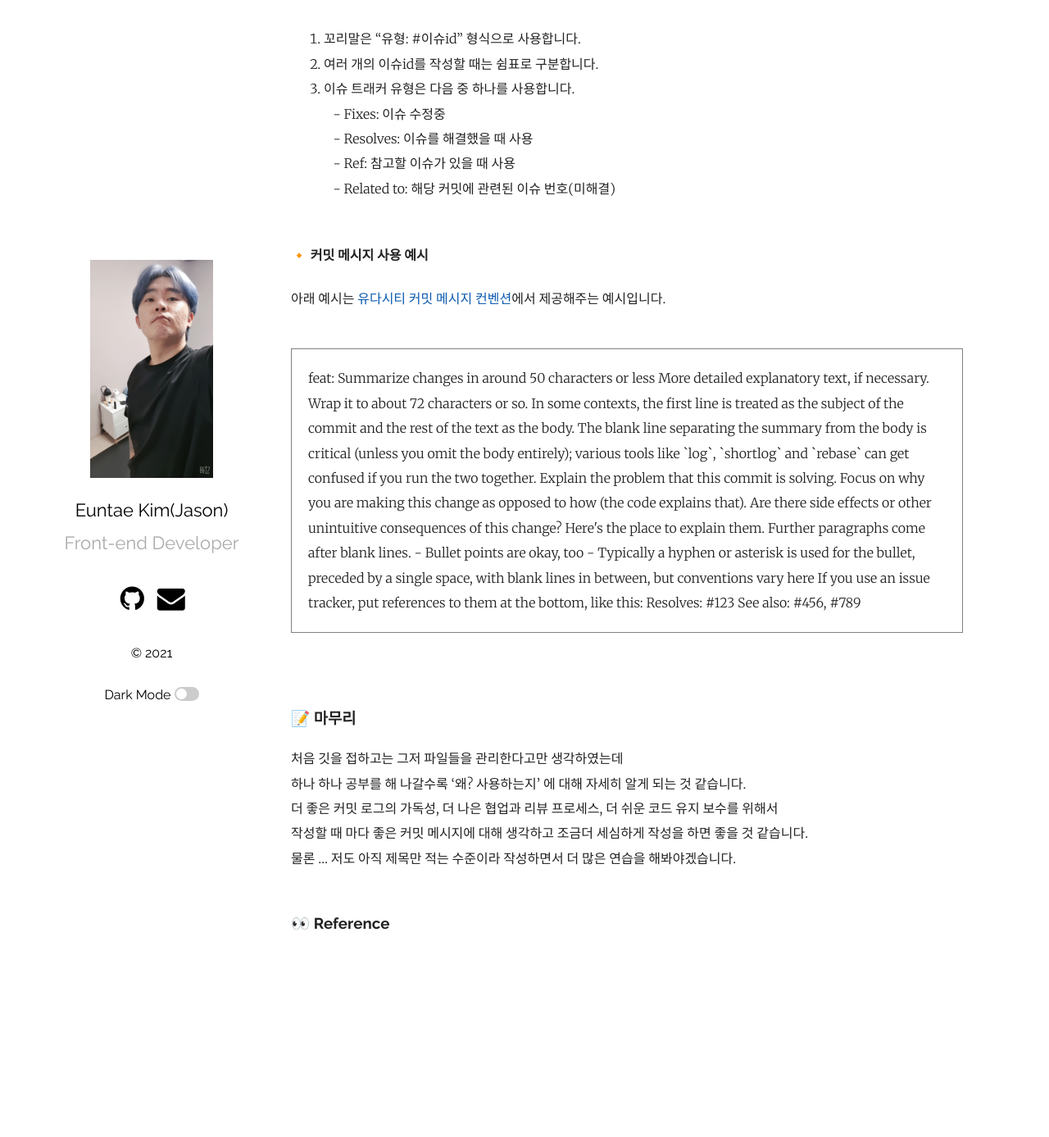
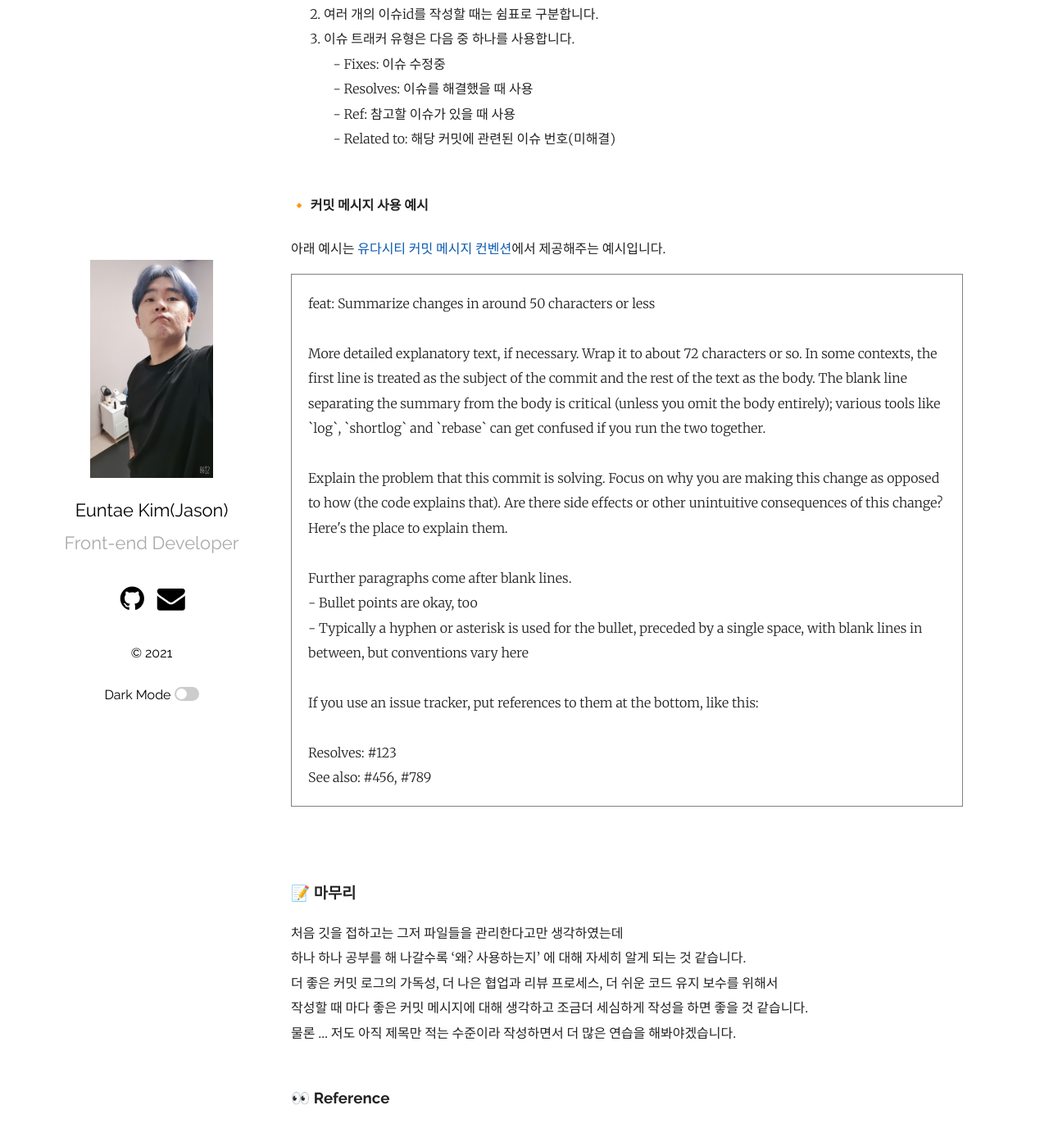
Before and after one commit to hurima90-kim/hurima90-kim.github.io, a Jekyll site: the page built from _posts/2021-07-28-깃커밋컨벤션.markdown, in a window 1280 px wide and 1400 px high, scrolled down 2017 px. Shown: the top 1387 px of the window at 82% size. Built offline with Jekyll 4.4.1, drawn with Linux system fonts in a browser that asks for light colours; before the commit the page ends 3204 px from its top, so only the background shows below that.

```diff
--- a/_posts/2021-07-28-깃커밋컨벤션.markdown
+++ b/_posts/2021-07-28-깃커밋컨벤션.markdown
@@ -81,13 +81,13 @@ footer - 꼬리말(선택 사항)<br>
 
 <h4>🔸 Body (본문)</h4>
 커밋 메시지 내용 중 본문은 선택 사항이기 때문에 본문 내용을 꼭 작성할 필요는 없습니다.<br>
-작성을 할 경우 다음 규칙을 지킵니다.<br><br>
+작성을 할 경우 다음 규칙을 지킵니다.<br>
 1. 본문은 한 줄 당 72자 내로 작성합니다.<br>
 2. 내용은 양에 구애받지 않고 최대한 상세히 작성합니다.<br>
 3. 어떻게 변경했는지가 아닌 무엇을, 왜 변경했는지를 설명합니다.<br><br>
 
 <h4>🔸 Footer (꼬리말)</h4>
-꼬리말도 본문과 같이 선택 사항이며 대체로 이슈를 추적하기 위해 이슈(#id)를 넣어주는 용도로 사용합니다.<br><br>
+꼬리말도 본문과 같이 선택 사항이며 대체로 이슈를 추적하기 위해 이슈(#id)를 넣어주는 용도로 사용합니다.<br>
 1. 꼬리말은 "유형: #이슈id" 형식으로 사용합니다.<br>
 2. 여러 개의 이슈id를 작성할 때는 쉼표로 구분합니다.<br>
 3. 이슈 트래커 유형은 다음 중 하나를 사용합니다.<br>
@@ -97,35 +97,27 @@ footer - 꼬리말(선택 사항)<br>
 &nbsp;&nbsp;&nbsp;- Related to: 해당 커밋에 관련된 이슈 번호(미해결)<br><br>
 
 <h4>🔸 커밋 메시지 사용 예시</h4>
-아래 예시는 <a href="https://udacity.github.io/git-styleguide/">유다시티 커밋 메시지 컨벤션</a>에서 제공해주는 예시입니다.<br><br>
+아래 예시는 <a href="https://udacity.github.io/git-styleguide/">유다시티 커밋 메시지 컨벤션</a>에서 제공해주는 예시입니다.<br>
 <div style="border: 1px solid gray; padding: 20px">
-
-    feat: Summarize changes in around 50 characters or less
-
+    feat: Summarize changes in around 50 characters or less<br><br>
     More detailed explanatory text, if necessary. Wrap it to about 72
     characters or so. In some contexts, the first line is treated as the
     subject of the commit and the rest of the text as the body. The
     blank line separating the summary from the body is critical (unless
     you omit the body entirely); various tools like `log`, `shortlog`
-    and `rebase` can get confused if you run the two together.
-
+    and `rebase` can get confused if you run the two together.<br><br>
     Explain the problem that this commit is solving. Focus on why you
     are making this change as opposed to how (the code explains that).
     Are there side effects or other unintuitive consequences of this
-    change? Here's the place to explain them.
-
-    Further paragraphs come after blank lines.
-
-    - Bullet points are okay, too
-
+    change? Here's the place to explain them.<br><br>
+    Further paragraphs come after blank lines.<br>
+    - Bullet points are okay, too<br>
     - Typically a hyphen or asterisk is used for the bullet, preceded
     by a single space, with blank lines in between, but conventions
-    vary here
-
+    vary here<br><br>
     If you use an issue tracker, put references to them at the bottom,
-    like this:
-
-    Resolves: #123
+    like this:<br><br>
+    Resolves: #123<br>
     See also: #456, #789
 
 </div><br><br>
```
